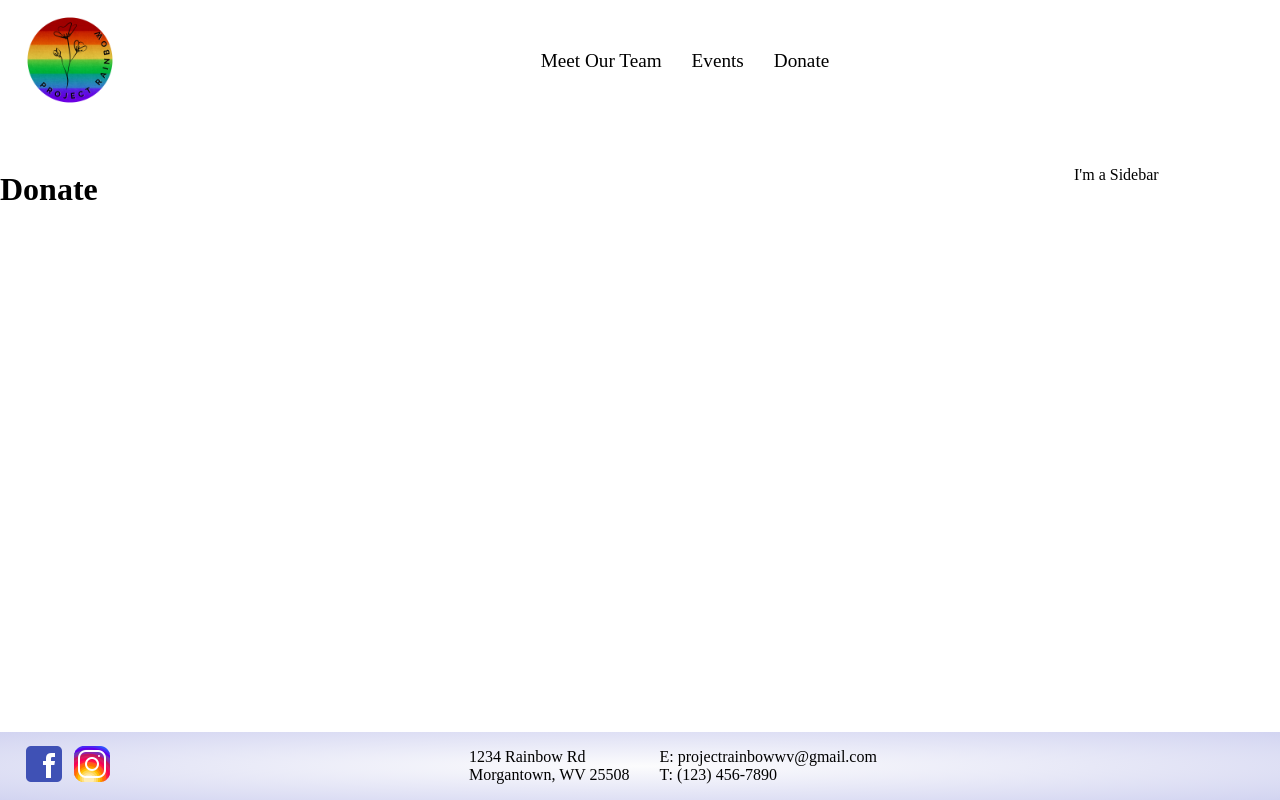
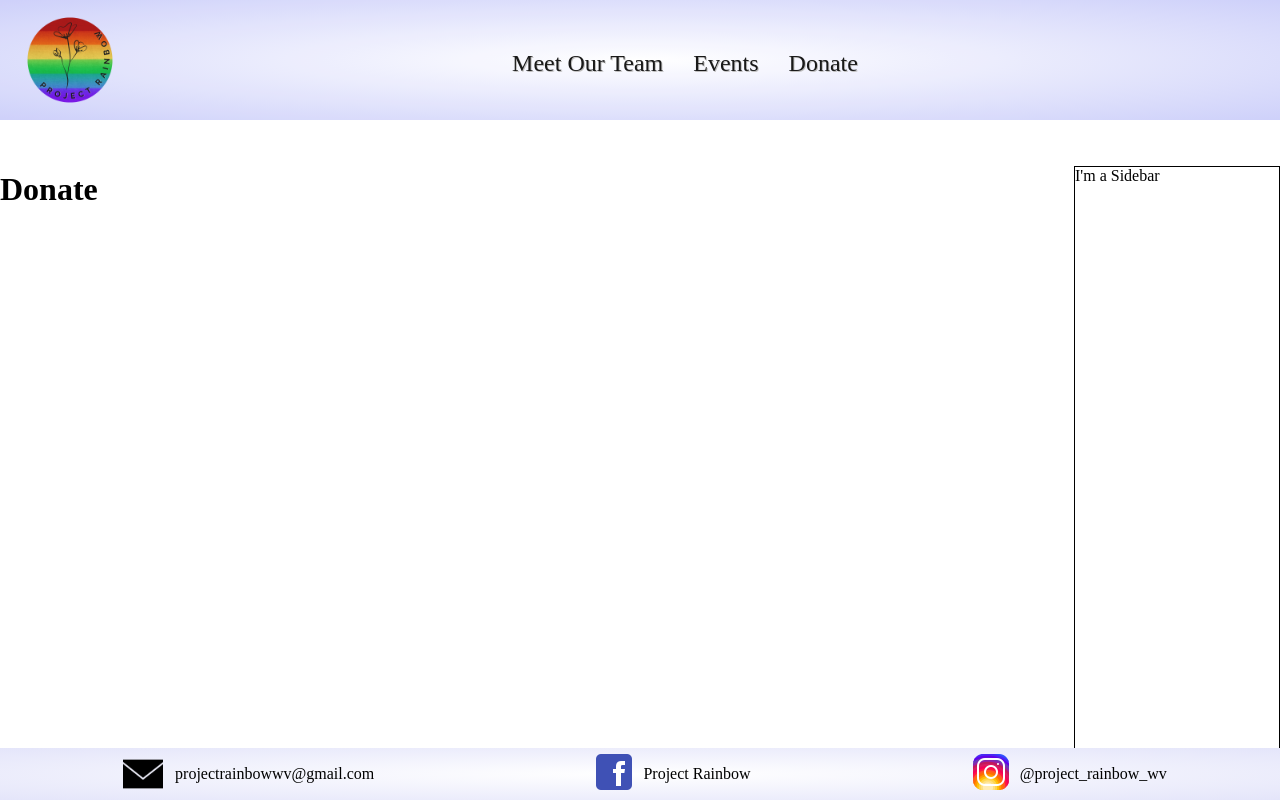
Before and after one commit to kjirles13/rainbow-project, a Next.js app: page /donate in a window 1280 px wide. Built offline with nearby package versions, Linux system fonts and the light colour scheme.

Commit message:
Add mail icon to footer, labels, and modify formatting

```diff
--- a/src/components/footer.tsx
+++ b/src/components/footer.tsx
@@ -1,24 +1,29 @@
 import Link from 'next/link';
 import facebook from '../public/facebook.png';
 import instagram from '../public/instagram.png';
+import email from '../public/email.png';
 import styles from '../styles/Footer.module.css';
 
 export default function Footer() {
     return (
         <div className={styles.wrapper}>
             <div className={styles.icons}>
+                <div className={styles.elements}>
+                    <img src={email.src} alt="Email" id={styles.email} style={{ width: '40px' }} />
+                    <p className={styles.label}>projectrainbowwv@gmail.com</p>
+                </div>
+                <div className={styles.elements}>
                     <a href="https://www.facebook.com/people/Project-Rainbow/100088104047306/" target="_blank" >
                         <img src={facebook.src} alt="Facebook" />
                     </a>
+                    <p className={styles.label}>Project Rainbow</p>
+                </div>
+                <div className={styles.elements}>
                     <a href="https://www.instagram.com/project_rainbow_wv/" target="_blank">
                         <img src={instagram.src} alt="Instagram" />
                     </a>
+                    <p className={styles.label}>@project_rainbow_wv</p>
                 </div>
-            <div className={styles.contact}>
-                <p className={styles.elements}> 1234 Rainbow Rd <br />
-                    Morgantown, WV 25508 <br />
-                </p>
-                <p className={styles.elements}> E: projectrainbowwv@gmail.com <br />T: (123) 456-7890</p>
             </div>
         </div>
     )
--- a/src/components/sidebar.tsx
+++ b/src/components/sidebar.tsx
@@ -2,7 +2,7 @@
 export default function Sidebar() {
     return (
         <>
-        <p>I'm a Sidebar</p>
+        <p style={{border: '1px solid black', height: '100%'}}>I'm a Sidebar</p>
         </>
     )
 }
--- a/src/styles/Footer.module.css
+++ b/src/styles/Footer.module.css
@@ -1,19 +1,25 @@
 .wrapper {
+    background-image: radial-gradient(rgb(255, 255, 255), rgb(228, 229, 250));
+    padding-left: 20px;
+}
+
+.icons {
     display: flex;
-    align-items: center;
-    background-image: radial-gradient(rgb(252, 252, 253), rgb(210, 212, 241));
-    padding-left: 20px;
-    padding-right: 20px;
+    flex-direction: row;
+    justify-content: space-around;
+    width: 100%;
 }
 
 .elements {
+    display: flex;
+    padding-right: 10px;
     align-items: center;
-    padding-right: 30px
 }
 
-.contact {
-    display: flex;
-    justify-content: center;
-    align-items: center;
-    flex-grow: 2;
+.label {
+    padding-left: 5px;
 }
+
+#email {
+    padding-right: 7px;
+}
--- a/src/styles/NavBar.module.css
+++ b/src/styles/NavBar.module.css
@@ -6,7 +6,8 @@
     margin-left: 0px;
     padding-left: 0px;
     position: fixed;
-    /* background-image: radial-gradient(rgb(252, 252, 253), rgb(197, 201, 247)); */
+    background-image: radial-gradient(white, rgb(201, 204, 250));
+    opacity: 0.9;
 }
 
 .nav-pages {
@@ -15,18 +16,19 @@
     width: 100%;
     justify-content: center;
     align-content: center;
-    font-size: 1.2rem;
     flex-grow: 2;
 }
 
 .page {
     display: inline-block;
     margin: 50px 30px 0px 0px;
+    text-shadow:  1px 1px #b8b7b7;
+    font-size: 1.5rem;
 }
 
-.nav-pages a:hover {
+.page a:hover {
     cursor: pointer;
-    color: white;
+    color: rgb(146, 145, 145);
 }
 
 .logo {
```
Also changed, not shown: src/public/email.png (added). Lines whose indentation alone changed are shown as unchanged.
